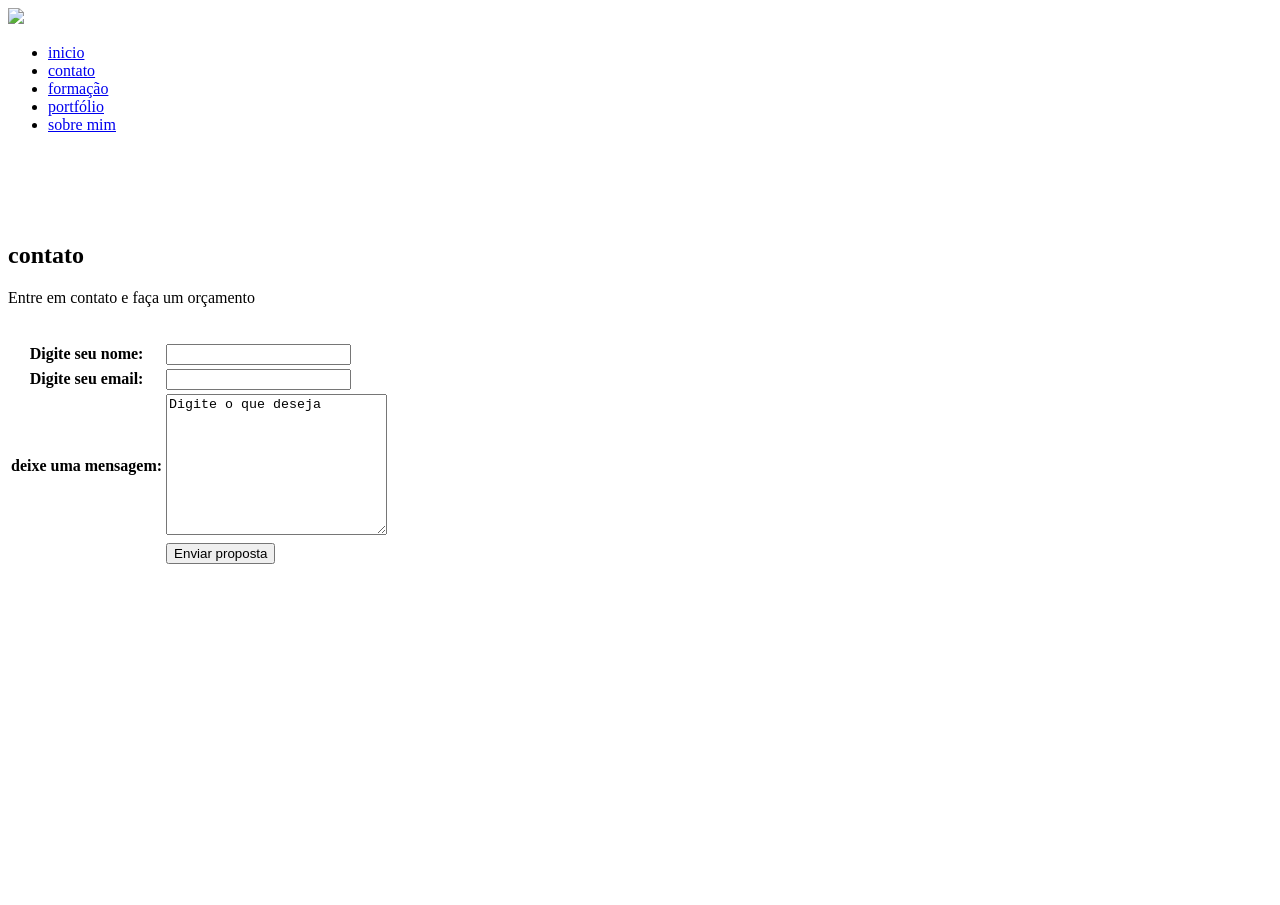
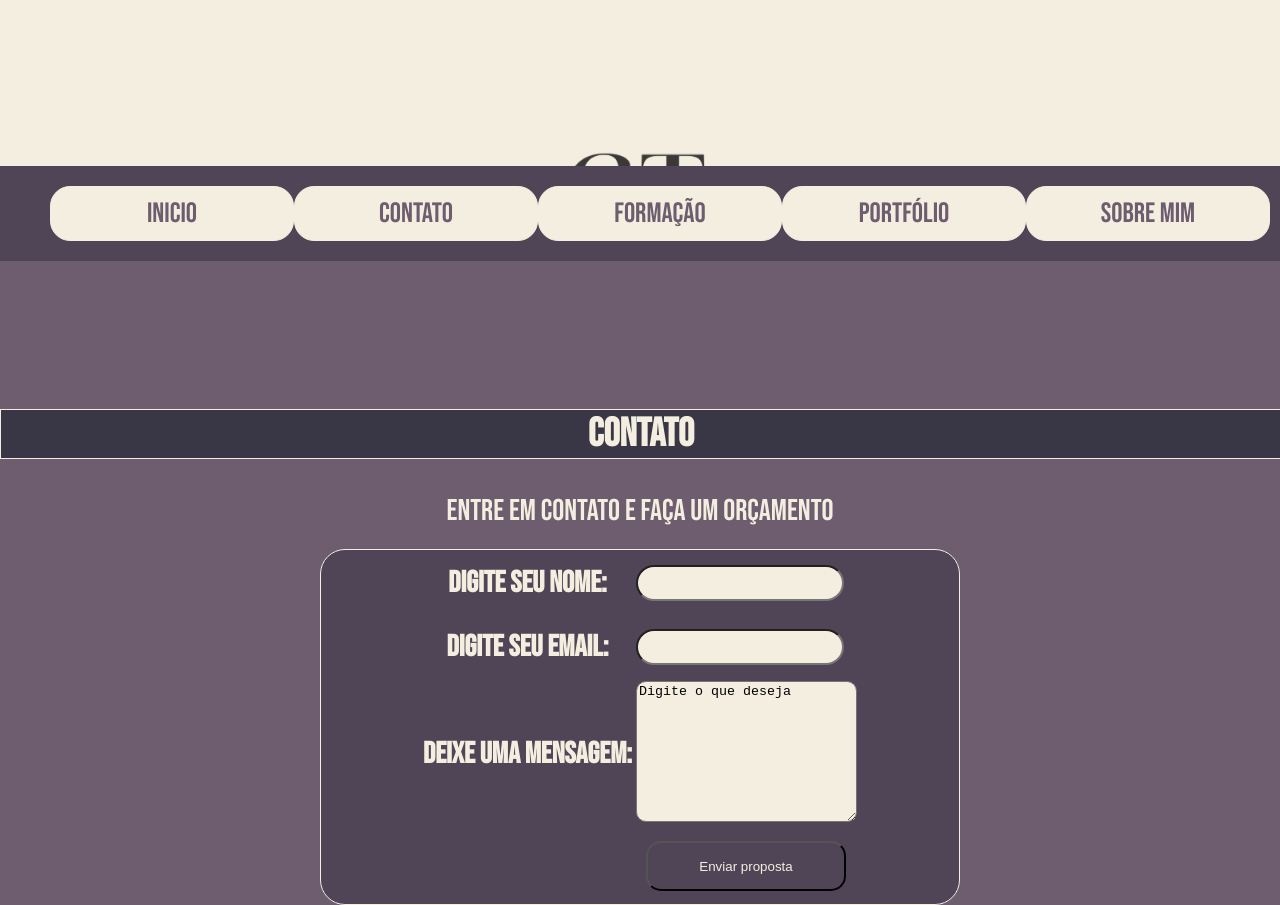
Before and after one commit to GabrielTagliamentoDaSilva/gabriel-tagliamento, a plain HTML site: page contato.html in a window 1280 px wide. Before the commit the page ends 800 px from the top, so only its background shows below. Drawn offline with Linux system fonts and the light colour scheme.

Commit message:
Portfólio-commit
portfólio-commit

```diff
--- a/contato.html
+++ b/contato.html
@@ -5,7 +5,7 @@
     <meta name="viewport" content="width=device-width, initial-scale=1.0">
      <!-- Linkei meu css com as páginas html colocquei uns cnd de uma fonte para ser utilizada no site peguei elas do google fonts e link diretamente
       no documento html-->
-    <link rel="stylesheet" href="css/style.css">
+    <link rel="stylesheet" href="style.css">
     <link rel="preconnect" href="https://fonts.googleapis.com">
     <link rel="preconnect" href="https://fonts.gstatic.com" crossorigin>
     <link href="https://fonts.googleapis.com/css2?family=Bebas+Neue&display=swap" rel="stylesheet">
@@ -15,7 +15,7 @@
 <body>
     <!-- Criei um header com uma class container para criar um local onde vai ficar o logo-->
     <header class="container">
-        <img src="img/Gabriel tagliamento.png" class="logo">
+        <img src="Gabriel tagliamento.png" class="logo">
     </header>
      <!-- setor onde criei um menu padronizado para todas as páginas da mesma forma que fiz com o logo-->
     <nav class="navegação">
--- /dev/null
+++ b/style.css
@@ -0,0 +1,226 @@
+/*padronizando body e texto colocando a font de todos os textos da pagina
+deixando a margin no zero  colocando a cor de fundo padrão e colocando cor do texto padrão*/
+body{
+    font-family: 'Bebas Neue', sans-serif;
+    margin: auto 0;
+    color:#F4EEE0;
+    background-color: #6D5D6E;
+
+}
+
+/*Deixando o header em display flex com tamanho altura fixo de 300px
+uma largura de 100% da tela um conteúdo justificado no centro  um background padronizado e a posição do contéudo fixo na tela*/
+.container{
+    display:flex;
+    margin-bottom: auto;
+    height:30%;
+    width:100%;
+    justify-content: center;
+    background-color:#F4EEE0;
+    position:fixed;
+
+}
+.logo{
+    display:flex;
+    margin: auto;
+    height: 400px;
+}
+/*Colocando o setor de navegação dos menus com a posição fixada e colocando um background color padronizado e colocando um tamanho de 100% e uma margin de 15% no topo para o menu descer abaixo do logo*/
+.navegação{
+    position:fixed;
+    background-color: #4F4557;
+    width:100%;
+    margin-top:13%;
+}
+/*deixando a ul em display flex e deixando  o flex direction row ou seja deixando a direção em linhas usando o parametro row row* e colocando uma margin na ul de 10px*/
+.painel{
+    display: flex;
+    flex-direction: row;
+    margin:10px;
+}
+/*Deixando os menus para tela cheia padronizados com display flex uma cor padrão, arredondando as bordas deixando com uma borda de 1px solid colocando um padding no conteúdo do menu de  10 px margin deixando em 10 px margin direita e margin esquerda estão automaticas e o conteúdo está justificado no centro  as listas dos conteúdos estão no estilo vazio none e a largura dos menus é de 300 px*/
+.menu{
+    display: flex;
+    background-color: #F4EEE0;
+    border-radius: 20px 20px;
+    border: 1px solid;
+    padding: 10px;
+    margin:10px;
+    margin-right: auto;
+    margin-left: auto;
+    justify-content: center;
+    list-style: none;
+    width:250px;
+    font-size:28px;
+}
+ /*tirando decoração das listas do link e colocando uma cor no texto*/
+.links{
+    text-decoration: none;
+    color:#6D5D6E;
+}
+/* colocando efeito nos menus quando passa com mouse sobre mudando cor e background*/
+.links:hover{
+    color:#393646;
+}
+.menu:hover{
+    background-color: #4F4557;
+}
+
+
+
+
+
+
+
+/*Mudando contéudo do index*/
+.destaquePrincipal{
+    margin-top:300px;
+}
+
+/*alterando as propriedades dos paragrafos colocando display flex
+com flex direction em linha justificando contéudo no centro padding 1 px
+ font-size de 30px width ocupando 90% da tela margin auto margin-right e left para centralizar contéudo*/
+.seçãocontéudo p{
+    display:flex;
+    flex-direction:row;
+    justify-content: center;
+    padding: 1px;
+    font-size:30px;
+    width:90%;
+    margin: auto;
+    margin-right:auto;
+    margin-left:auto;
+}
+/*mudando parametros do h1 dentro da class seção contéudo*/
+.seçãocontéudo h1{
+    font-size:40px;
+    background-color:#393646;
+    border: 1px solid;
+    text-align: center;
+    margin-left: auto;
+    margin-right: auto;
+    width:100%;
+}
+/*mudando parametros da tabela dentro da class seção contéudo*/
+.seçãocontéudo table{
+    margin: auto;
+    margin-left:auto;
+    margin-right:auto;
+}
+
+/*mudando parametros da borda da img*/
+.seçãocontéudo img{
+    border-radius: 25px 25px;
+}
+
+
+/*mudando estilo da página contato*/
+.seçãoContato{
+    flex-direction:flex;
+    justify-content: center;
+
+}
+/*parametros de estilização da tabela com background color padrão border radius para deixar a borda arredondada largura de 50% display flex e flex direction do tipo linha justificado no centro*/
+.tabela{
+    background-color: #4F4557;
+    border-radius: 25px 25px;
+    width: 50%;
+    border: 1px solid;
+    display: flex;
+    flex-direction:row;
+    justify-content: center;
+
+}
+/*Mudando a altura do label e colocando tamanho de fonte de 30px*/
+.label{
+    height:60px;
+    font-size:30px;
+}
+
+/*css do input do nome e email mudando background color o texto alinhado border radius de 25px por 25px altura de 30px e largura de 200px*/
+.input{
+    background-color: #F4EEE0;
+    text-align: center;
+    border-radius: 25px 25px;
+    height:30px;
+    width: 200px;
+}
+/*css do input do text area deixando backgroud da area do texto com uma cor da palleta padronizada e arredondando as bordas para 10px por 10px e deixando texto justificado*/
+.input1{
+    background-color: #F4EEE0;
+    border-radius: 10px 10px;
+    text-align: justify;
+
+
+}
+/*css do botão colocando uma borda de 15px por 15px deixando texto alinhado deixando centralizado com margin a direita e esquerda dando uma margin de 10px e deixando uma largua de 200px
+com cor de letras padrão e background com uma cor da paleta*/
+.button{
+  border-radius: 15px 15px;
+  text-align: center;
+  margin-right: auto;
+  margin-left: auto;
+  margin: 10px;
+  height:50px;
+  width:200px;
+  color:#F4EEE0;
+  background-color: #4F4557;
+
+}
+/*formação*/
+.pargrafosdaformação strong{
+    color: #393646;
+}
+
+
+
+/*Css da seção do portfólio*/
+
+.seçãoProjetos{
+    border-radius: 25px 25px;
+    font-size:50px;
+    display: flex;
+    flex-direction: row;
+    justify-content: center;
+}
+
+/*Estilização da td da página do portfólio*/
+.seçãoProjetos td{
+    text-align: center;
+    height:160px;
+    width:300px;
+    background-color: #393646;
+    border:3px solid #393646;
+    border-radius: 25px 25px;
+    padding: 10px 10px;
+}
+
+/*Estilização da ancora da seção projetos*/
+.seçãoProjetos a{
+    border-radius: 25px 25px;
+    padding: 10px 10px;
+    text-decoration: none;
+    color: #F4EEE0;
+
+}
+
+/*Estilização td quando o mouse passa por cima muda o background  o tamanho da borda o pixel e padding*/
+.seçãoProjetos td:hover{
+    background-color: #F4EEE0;
+    border:3px solid #393646;
+    border-radius: 10px 10px;
+    margin:10px;
+    padding:10px 10px;
+
+}
+
+
+/*Estilização ancora quando mouse passar por cima*/
+.seçãoProjetos a:hover{
+    margin: 10px;
+    padding: 10px 10px;
+    text-decoration: none;
+    color: #4F4557
+
+
+}
```
Also changed, not shown: formação.html (+3 -3 lines), index.html (+3 -3 lines), portifólio.html (+2 -2 lines), sobre_mim.html (+3 -3 lines), Gabriel tagliamento.png (added), perfil2.jpeg (added), tecnologias.jpg (added).
